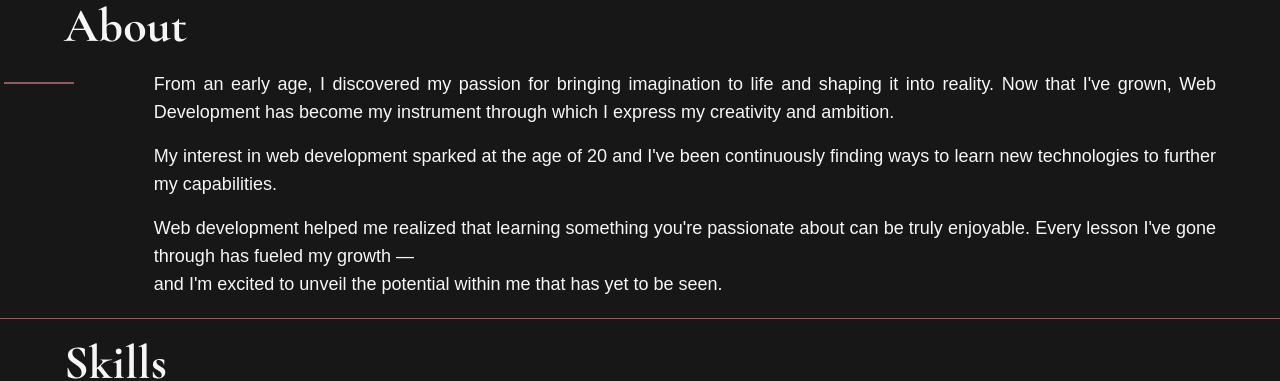
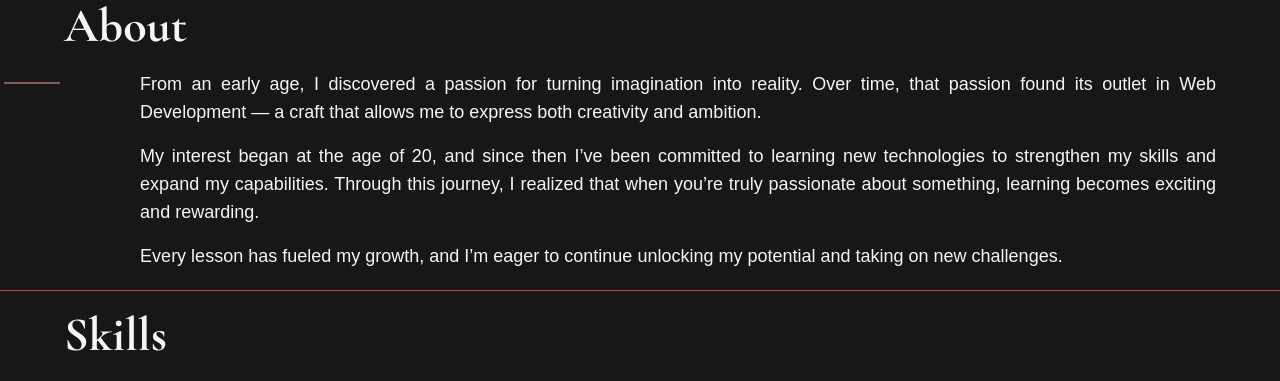
Before and after one commit to jpbascon/2025-portfolio, a React (Vite) app: page / in a window 1280 px wide. Shown: the part 701-1082 px from the top of the page. Built offline with nearby package versions, Linux system fonts and the light colour scheme; a web font is replaced by a local one.

Commit message:
updated about section

```diff
--- a/src/components/About.jsx
+++ b/src/components/About.jsx
@@ -25,15 +25,15 @@ const About = () => {
                     <span className={`flex-1 border-l border-1 border-[#93595b] ${third ? "opacity-100 to-right" : "opacity-0"}`}></span>
                   </div>
                   <div className="flex flex-col gap-4 text-justify md:text-normal">
-                    <p className={`text-base md:text-lg funnel-font transitio-opacity duration-800 ${second ? "opacity-100" : "opacity-0"}`}>From an early age, I discovered my passion for bringing imagination to life and shaping it into reality. Now that I've grown, Web Development has
-                      become my instrument through which I express my creativity and ambition.
+                    <p className={`text-base md:text-lg funnel-font transitio-opacity duration-800 ${second ? "opacity-100" : "opacity-0"}`}>From an early age, I discovered a passion for turning imagination into reality.
+                      Over time, that passion found its outlet in Web Development — a craft that allows me to express both creativity and ambition.
                     </p>
                     <p className={`text-base md:text-lg  funnel-font transitio-opacity duration-800 ${third ? "opacity-100" : "opacity-0"}`}>
-                      My interest in web development sparked at the age of 20 and I've been continuously finding ways to learn new technologies to further my capabilities.
+                      My interest began at the age of 20, and since then I’ve been committed to learning new technologies to strengthen my skills and expand my capabilities. Through this journey,
+                      I realized that when you’re truly passionate about something, learning becomes exciting and rewarding.
                     </p>
                     <p className={`text-base md:text-lg  funnel-font transitio-opacity duration-800 ${fourth ? "opacity-100" : "opacity-0"}`}>
-                      Web development helped me realized that learning something you're passionate about can be truly enjoyable. Every lesson I've gone through has fueled my growth — <br />
-                      and I'm excited to unveil the potential within me that has yet to be seen.
+                      Every lesson has fueled my growth, and I’m eager to continue unlocking my potential and taking on new challenges.
                     </p>
                   </div>
                 </div>
```
